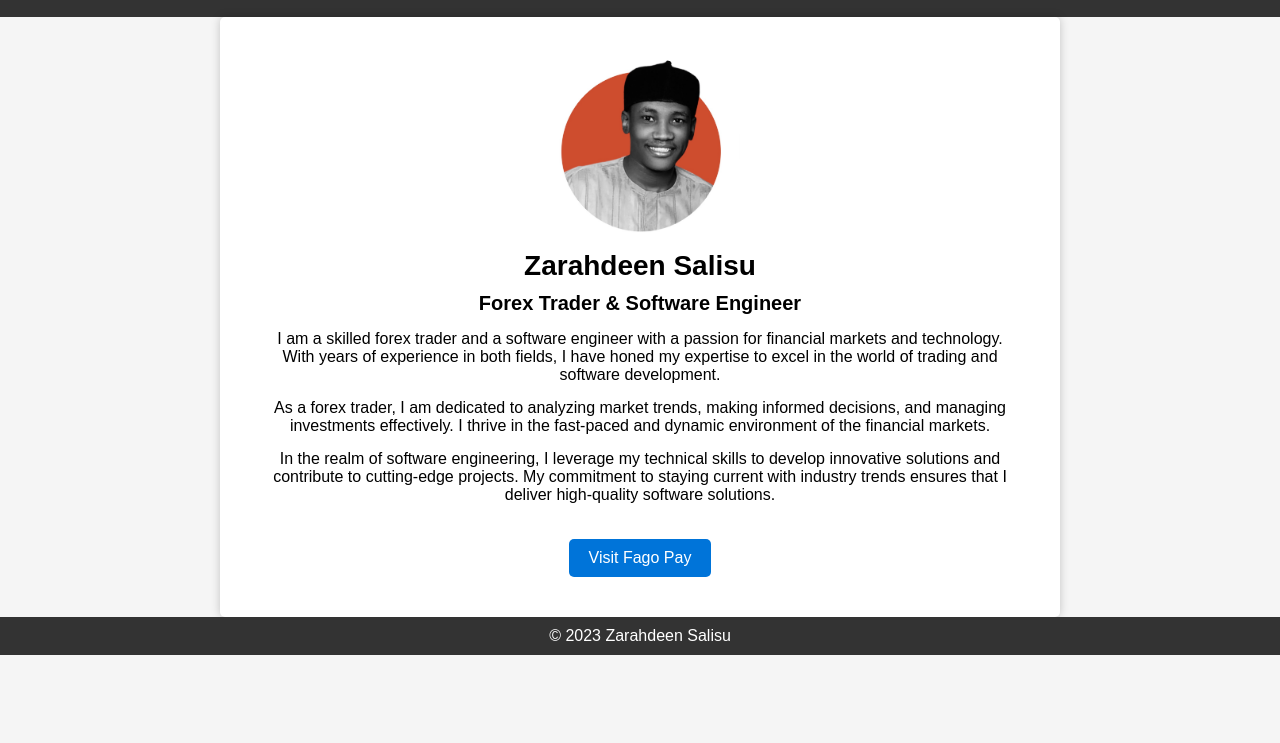
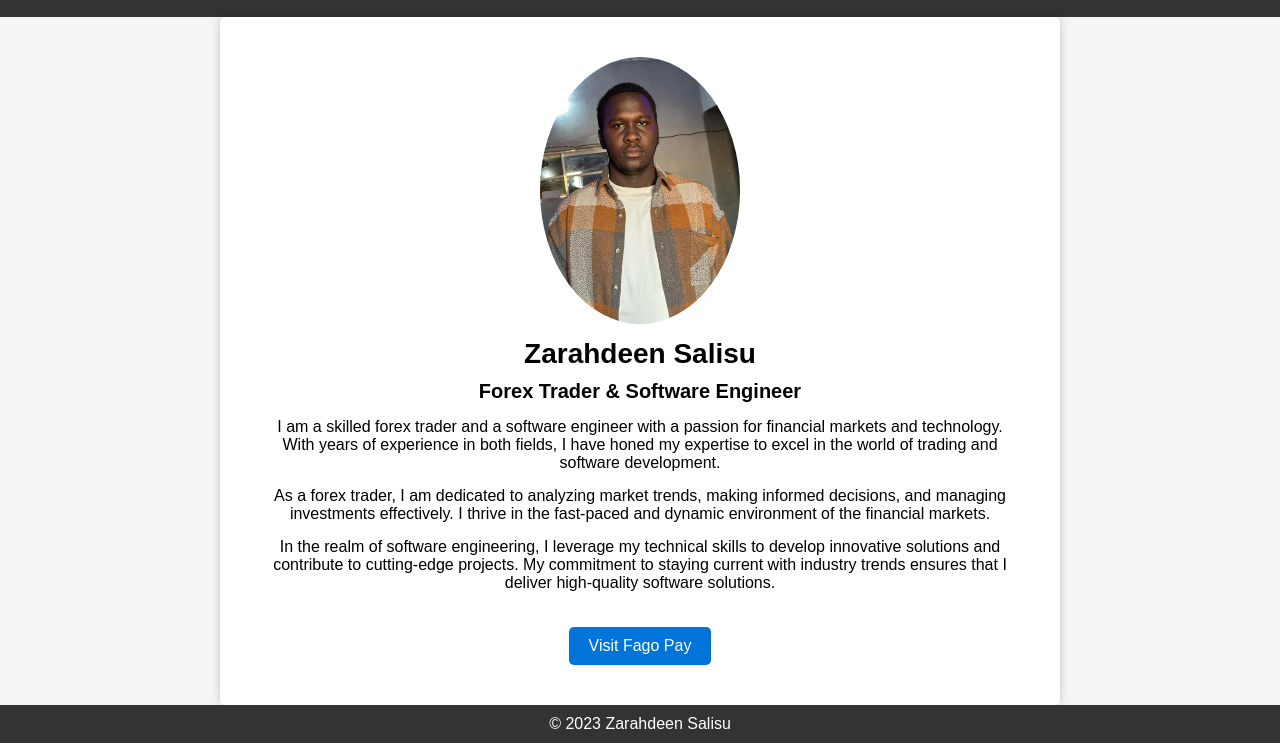
Before and after one commit to IAmalmuhandis/student-portfolio, a plain HTML site: page student_profiles/apranco.html in a window 1280 px wide. Shown: the part 60-803 px from the top of the page. Drawn offline with Linux system fonts and the light colour scheme; files that its build step writes are made by us from their sources.

Commit message:
Updated my picture profile

```diff
--- a/student_profiles/apranco.html
+++ b/student_profiles/apranco.html
@@ -100,7 +100,7 @@
     <main>
         <section id="almuhandis-profile">
             <div class="profile-card">
-                <img src="../assets/images/almuhandis.jpg" alt="Abubakar Almuhandis">
+                <img src="../assets/images/apranco.jpg" alt="Apranco">
                 <h1>Zarahdeen Salisu</h1>
                 <h2>Forex Trader & Software Engineer</h2>
                     <p>
```
Also changed, not shown: assets/images/apranco.jpg (added).
